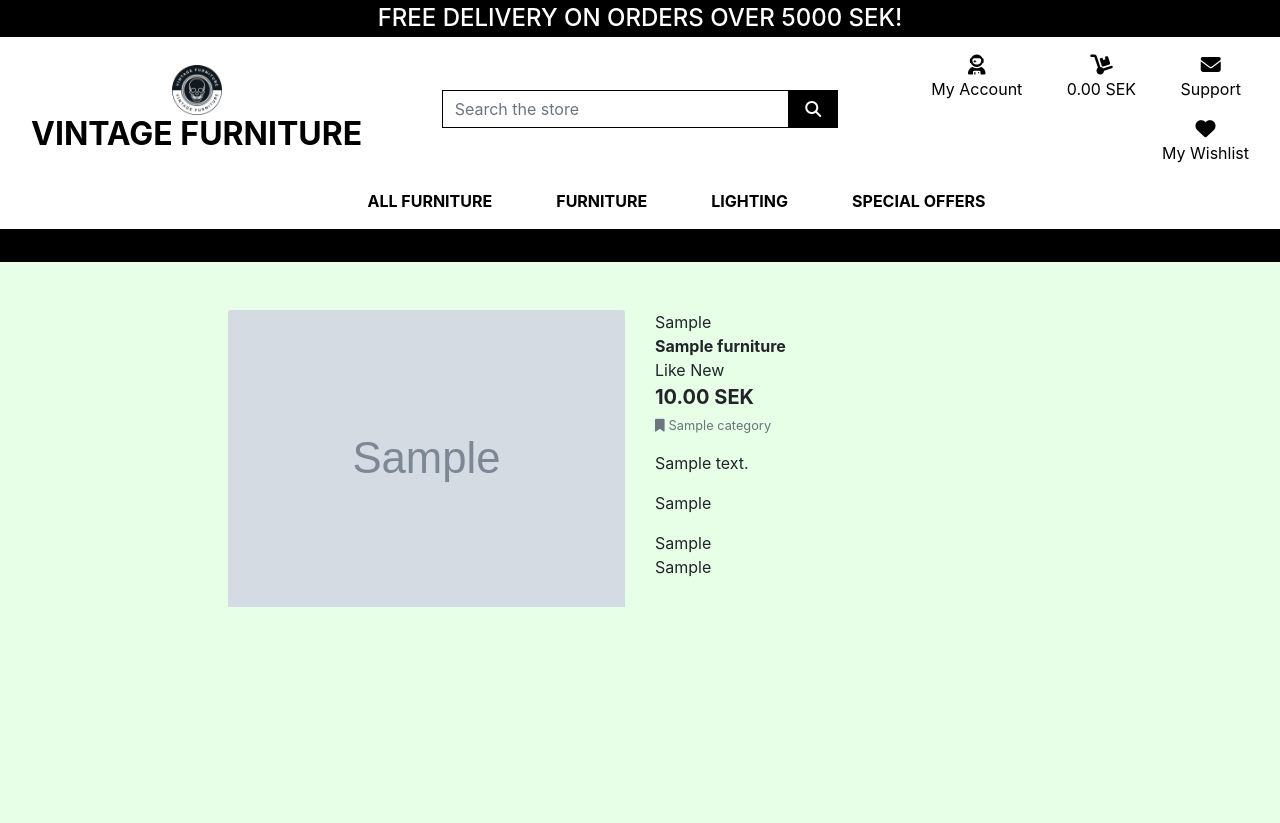
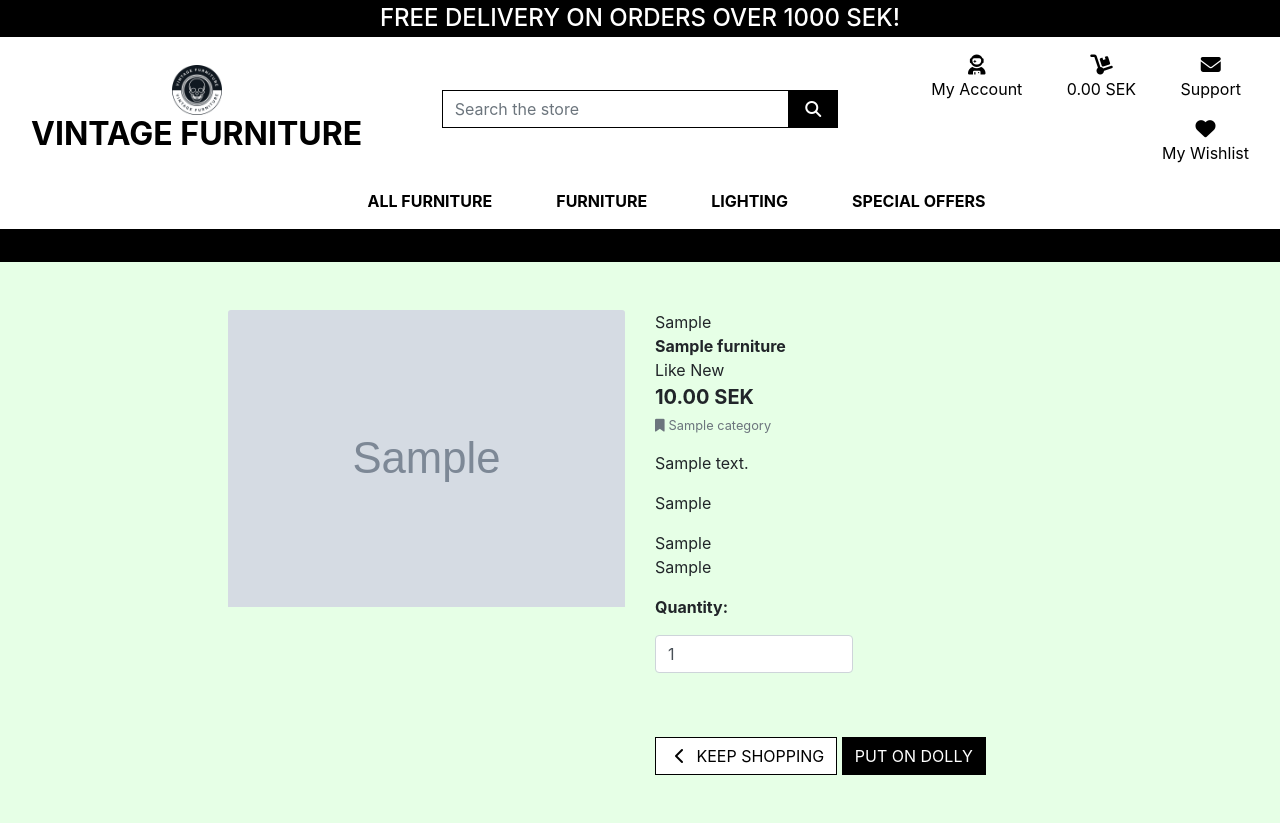
Before and after one commit to SebastianTirsen/ms4-vintage-furniture, a Django app: a page that uses furnitures/templates/furnitures/furniture_detail.html in a window 1280 px wide. Before the commit the page ends 607 px from the top, so only its background shows below. Run offline with Django 3.2, Linux system fonts and the light colour scheme; tables that the repository leaves empty hold one stand-in row (values such as "Sample post"); grey boxes marked "Sample" are stand-in pictures; some libraries are stand-ins or nearby versions.

Commit message:
Added put on dolly.

```diff
--- a/dolly/templates/dolly/dolly.html
+++ b/dolly/templates/dolly/dolly.html
@@ -30,7 +30,7 @@
                         <span class="icon">
                             <i class="fas fa-chevron-left"></i>
                         </span>
-                        <span class="text-uppercase">Keep loading Furniture</span>
+                        <span class="text-uppercase">Keep Shopping</span>
                     </a>
                 {% endif %}
             </div>
--- a/dolly/urls.py
+++ b/dolly/urls.py
@@ -4,4 +4,5 @@ from . import views
 
 urlpatterns = [
     path('', views.view_dolly, name='view_dolly'),
+    path('add/<item_id>', views.put_on_dolly, name='put_on_dolly'),
 ]
--- a/furnitures/templates/furnitures/furniture_detail.html
+++ b/furnitures/templates/furnitures/furniture_detail.html
@@ -44,6 +44,30 @@
                 <p class="mt-3">{{ furniture.dimensions }}</p>
                 <p class="mb-0">{{ furniture.material }}</p>
                 <p class="mb-0">{{ furniture.production }}</p>
+
+                <form class="form" action="{% url 'put_on_dolly' furniture.id %}" method="POST">
+                    {% csrf_token %}
+                    <div class="form-row">
+                        <div class="col-12">
+                            <p class="mt-3"><strong>Quantity:</strong></p>
+                            <div class="form-group w-50">
+                                <div class="input-group">
+                                    <input class="form-control qty_input" type="number" name="quantity" value="1" min="1" max="99" data-item_id="{{ furniture.id }}" id="id_qty_{{ furniture.id }}">
+                                </div>
+                            </div>
+                        </div>
+                        <div class="col-12">
+                            <a href="{% url 'furnitures' %}" class="btn btn-outline-black rounded-0 mt-5">
+                                <span class="icon">
+                                    <i class="fas fa-chevron-left"></i>
+                                </span>
+                                <span class="text-uppercase">Keep Shopping</span>
+                            </a>
+                            <input type="submit" class="btn btn-black rounded-0 text-uppercase mt-5" value="Put on Dolly">
+                        </div>
+                        <input type="hidden" name="redirect_url" value="{{ request.path }}">
+                    </div>
+                </form>
             </div>
         </div>
     </div>
--- a/ms4_vintage_furniture/settings.py
+++ b/ms4_vintage_furniture/settings.py
@@ -167,5 +167,5 @@ DEFAULT_AUTO_FIELD = 'django.db.models.BigAutoField'
 MEDIA_URL = '/media/'
 MEDIA_ROOT = os.path.join(BASE_DIR, 'media')
 
-FREE_DELIVERY_THRESHOLD = 5000
+FREE_DELIVERY_THRESHOLD = 1000
 STANDARD_DELIVERY_PERCENTAGE = 10
--- a/static/css/base.css
+++ b/static/css/base.css
@@ -55,7 +55,7 @@ body {
 
 .btn-outline-black {
     background: white;
-    color: black !important; /* use important to override link colors for <a> elements */
+    color: black !important;
     border: 1px solid black;
 }
 
@@ -148,6 +148,7 @@ a.category-badge > span.badge:hover {
 }
 
 
+
 /* ---------------Helpers----------------- */
 
 .center-stage {
```
Also changed, not shown: dolly/views.py (+14 -1 lines).
